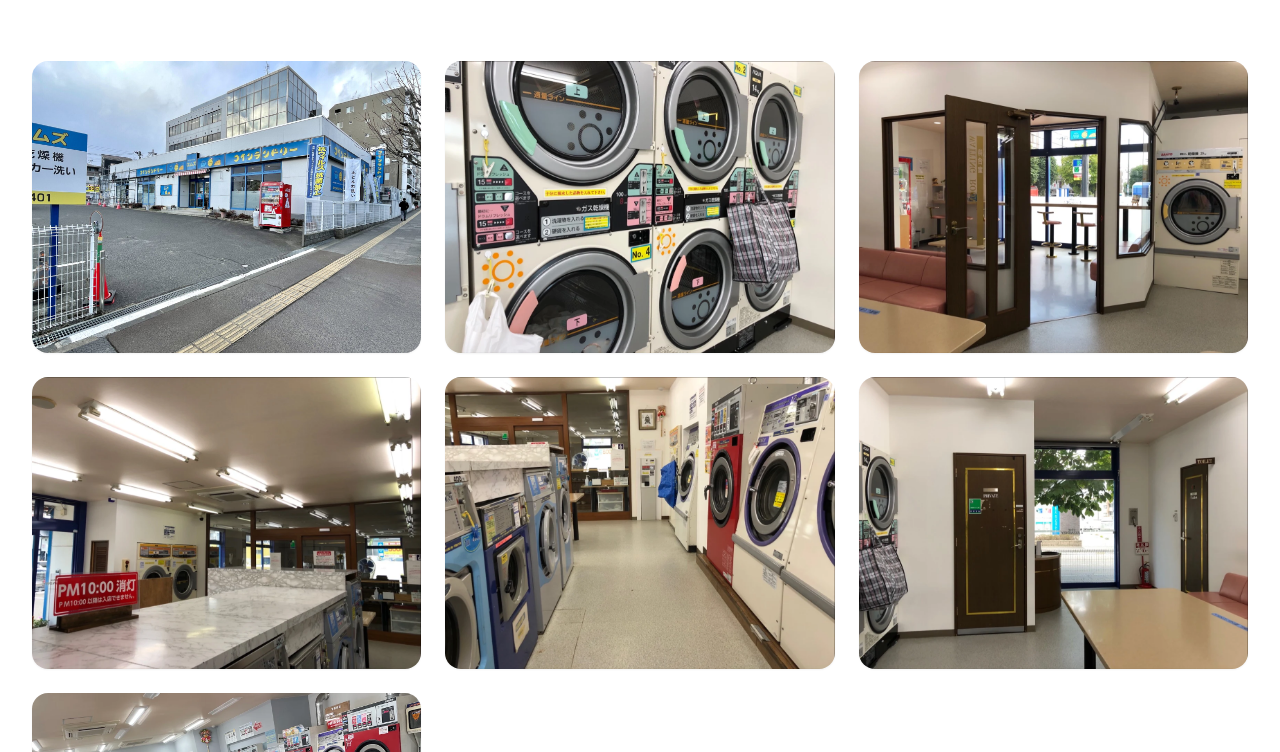
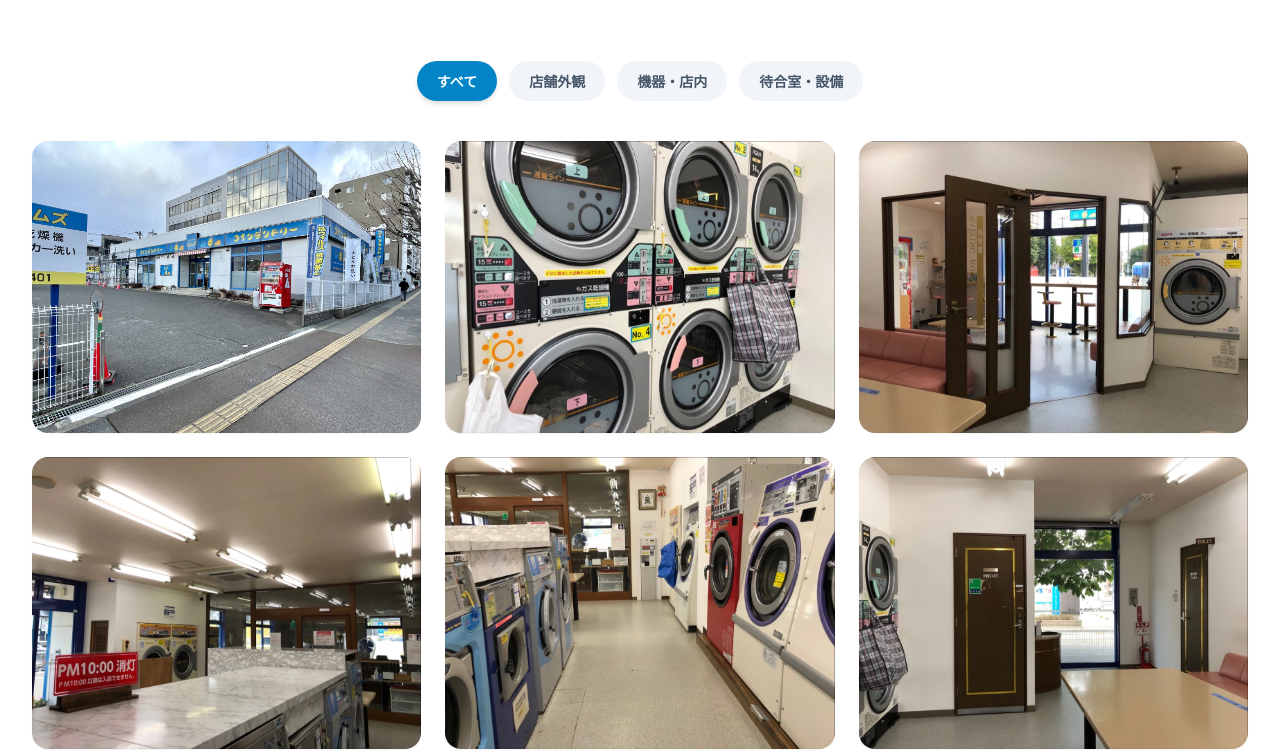
Before and after one commit to MS-Laundry/ms-laundry, a plain HTML site: page index.html in a window 1280 px wide. Shown: the part 2722-3474 px from the top of the page. Drawn offline with nearby package versions, Linux system fonts and the light colour scheme.

Commit message:
Add files via upload

```diff
--- a/index.html
+++ b/index.html
@@ -329,6 +329,22 @@
                 </div>
             </div>
 
+            <!-- Category Filter Tabs -->
+            <div class="flex flex-wrap justify-center gap-2 sm:gap-3 mb-10">
+                <button onclick="filterGallery('all')" class="gallery-tab px-5 py-2.5 rounded-full text-sm font-bold bg-sky-600 text-white shadow-md transition" data-category="all">
+                    すべて
+                </button>
+                <button onclick="filterGallery('exterior')" class="gallery-tab px-5 py-2.5 rounded-full text-sm font-bold bg-slate-100 text-slate-600 hover:bg-slate-200 transition" data-category="exterior">
+                    店舗外観
+                </button>
+                <button onclick="filterGallery('interior')" class="gallery-tab px-5 py-2.5 rounded-full text-sm font-bold bg-slate-100 text-slate-600 hover:bg-slate-200 transition" data-category="interior">
+                    機器・店内
+                </button>
+                <button onclick="filterGallery('waiting')" class="gallery-tab px-5 py-2.5 rounded-full text-sm font-bold bg-slate-100 text-slate-600 hover:bg-slate-200 transition" data-category="waiting">
+                    待合室・設備
+                </button>
+            </div>
+
             <!-- Masonry Grid -->
             <div id="gallery-grid" class="columns-1 sm:columns-2 lg:columns-3 gap-6 space-y-6">
                 <!-- Dynamically filled by JS -->
@@ -542,37 +558,44 @@
             {
                 url: 'images/gaikan1.jpeg',
                 title: '店舗外観・専用駐車場',
-                desc: '泉中央駅から徒歩約7分。大きな布団やこたつ布団の積み下ろしも楽々の専用駐車場を完備しています。'
+                desc: '泉中央駅から徒歩約7分。大きな布団やこたつ布団の積み下ろしも楽々の専用駐車場を完備しています。',
+                category: 'exterior'
             },
             {
                 url: 'images/naisou1.webp',
                 title: '清潔で安心の店内空間',
-                desc: '明るく開放的な店内。夜間（22:00まで）も安心してご利用いただけるよう防犯・衛生管理を徹底しています。'
+                desc: '明るく開放的な店内。夜間（22:00まで）も安心してご利用いただけるよう防犯・衛生管理を徹底しています。',
+                category: 'interior'
             },
             {
                 url: 'images/naisou2.webp',
                 title: '大判整理テーブル＆最新設備',
-                desc: '洗い上がった大きな羽毛布団やこたつ布団、毛布もゆったり広げて綺麗に畳める長テーブルを完備。'
+                desc: '洗い上がった大きな羽毛布団やこたつ布団、毛布もゆったり広げて綺麗に畳める長テーブルを完備。',
+                category: 'interior'
             },
             {
                 url: 'images/naisou3.webp',
                 title: '二段式ガス乾燥機',
-                desc: 'スピーディー＆パワフルにふっくら乾かすガス温風乾燥機。除菌・ダニ対策にも効果的です。'
+                desc: 'スピーディー＆パワフルにふっくら乾かすガス温風乾燥機。除菌・ダニ対策にも効果的です。',
+                category: 'interior'
             },
             {
                 url: 'images/naisou4.webp',
                 title: '大型洗濯乾燥機（布団丸洗い対応）',
-                desc: '羽毛布団やこたつ布団が丸ごと洗えるAQUA大容量洗濯乾燥機。普段のまとめ洗いから大物寝具まで余裕の対応力。'
+                desc: '羽毛布団やこたつ布団が丸ごと洗えるAQUA大容量洗濯乾燥機。普段のまとめ洗いから大物寝具まで余裕の対応力。',
+                category: 'interior'
             },
             {
                 url: 'images/kyuukei1.webp',
                 title: 'ゆったり待合室・休憩スペース',
-                desc: '洗濯・乾燥の待ち時間も快適。カウンター席やソファ、自動販売機を備えた専用待合室をご用意しています。'
+                desc: '洗濯・乾燥の待ち時間も快適。カウンター席やソファ、自動販売機を備えた専用待合室をご用意しています。',
+                category: 'waiting'
             },
             {
                 url: 'images/toilet1.webp',
                 title: '清潔なトイレ・店内設備',
-                desc: 'どなた様でも気持ちよくご利用いただけるよう、トイレやフロアの定期清掃・衛生管理を徹底しています。'
+                desc: 'どなた様でも気持ちよくご利用いただけるよう、トイレやフロアの定期清掃・衛生管理を徹底しています。',
+                category: 'waiting'
             }
         ];
 
@@ -581,10 +604,20 @@
         const lightboxImg = document.getElementById('lightbox-img');
         const lightboxCaption = document.getElementById('lightbox-caption');
 
+        let currentFilteredData = galleryData;
+
         // Render Gallery
-        function initGallery() {
-            galleryGrid.innerHTML = galleryData.map((item, index) => `
-                <div class="gallery-item reveal cursor-pointer group relative overflow-hidden rounded-2xl shadow-sm" onclick="openGalleryModal(${index})">
+        function renderGallery(data) {
+            if (data.length === 0) {
+                galleryGrid.innerHTML = `<p class="col-span-full text-center text-slate-400 py-12">該当する写真はありません。</p>`;
+                return;
+            }
+
+            galleryGrid.innerHTML = data.map((item) => {
+                // Find original index in galleryData for lightbox
+                const originalIndex = galleryData.findIndex(g => g.url === item.url);
+                return `
+                    <div class="gallery-item reveal cursor-pointer group relative overflow-hidden rounded-2xl shadow-sm" onclick="openGalleryModal(${originalIndex})">
                         <img src="${item.url}" alt="${item.title}" loading="lazy" class="transition-transform duration-500 group-hover:scale-110">
                         <div class="absolute inset-0 bg-gradient-to-t from-slate-900/80 via-transparent to-transparent opacity-0 group-hover:opacity-100 transition-opacity duration-300 flex flex-col justify-end p-6">
                             <h3 class="text-white font-bold text-lg leading-tight">${item.title}</h3>
@@ -594,7 +627,8 @@
                             <i data-lucide="maximize-2" class="w-4 h-4 text-white"></i>
                         </div>
                     </div>
-            `).join('');
+                `;
+            }).join('');
             lucide.createIcons();
 
             // Scroll Reveal Animation
@@ -607,6 +641,28 @@
             }, { threshold: 0.1 });
 
             document.querySelectorAll('.reveal').forEach(el => observer.observe(el));
+        }
+
+        function initGallery() {
+            renderGallery(galleryData);
+        }
+
+        function filterGallery(category) {
+            // Update active tab styles
+            document.querySelectorAll('.gallery-tab').forEach(btn => {
+                if (btn.getAttribute('data-category') === category) {
+                    btn.className = 'gallery-tab px-5 py-2.5 rounded-full text-sm font-bold bg-sky-600 text-white shadow-md transition';
+                } else {
+                    btn.className = 'gallery-tab px-5 py-2.5 rounded-full text-sm font-bold bg-slate-100 text-slate-600 hover:bg-slate-200 transition';
+                }
+            });
+
+            if (category === 'all') {
+                currentFilteredData = galleryData;
+            } else {
+                currentFilteredData = galleryData.filter(item => item.category === category);
+            }
+            renderGallery(currentFilteredData);
         }
 
         function openGalleryModal(index) {
```
Lines whose indentation alone changed are shown as unchanged.
